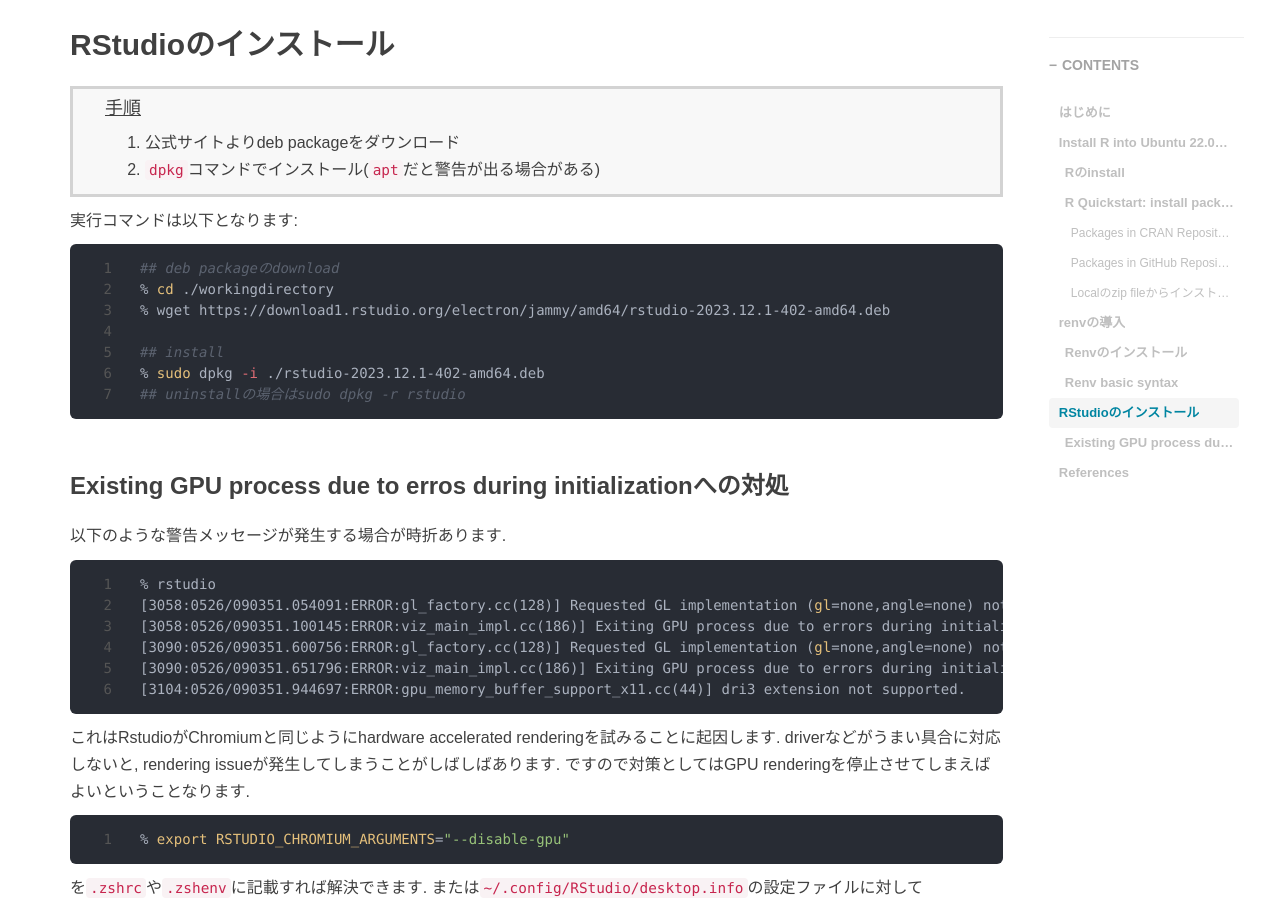
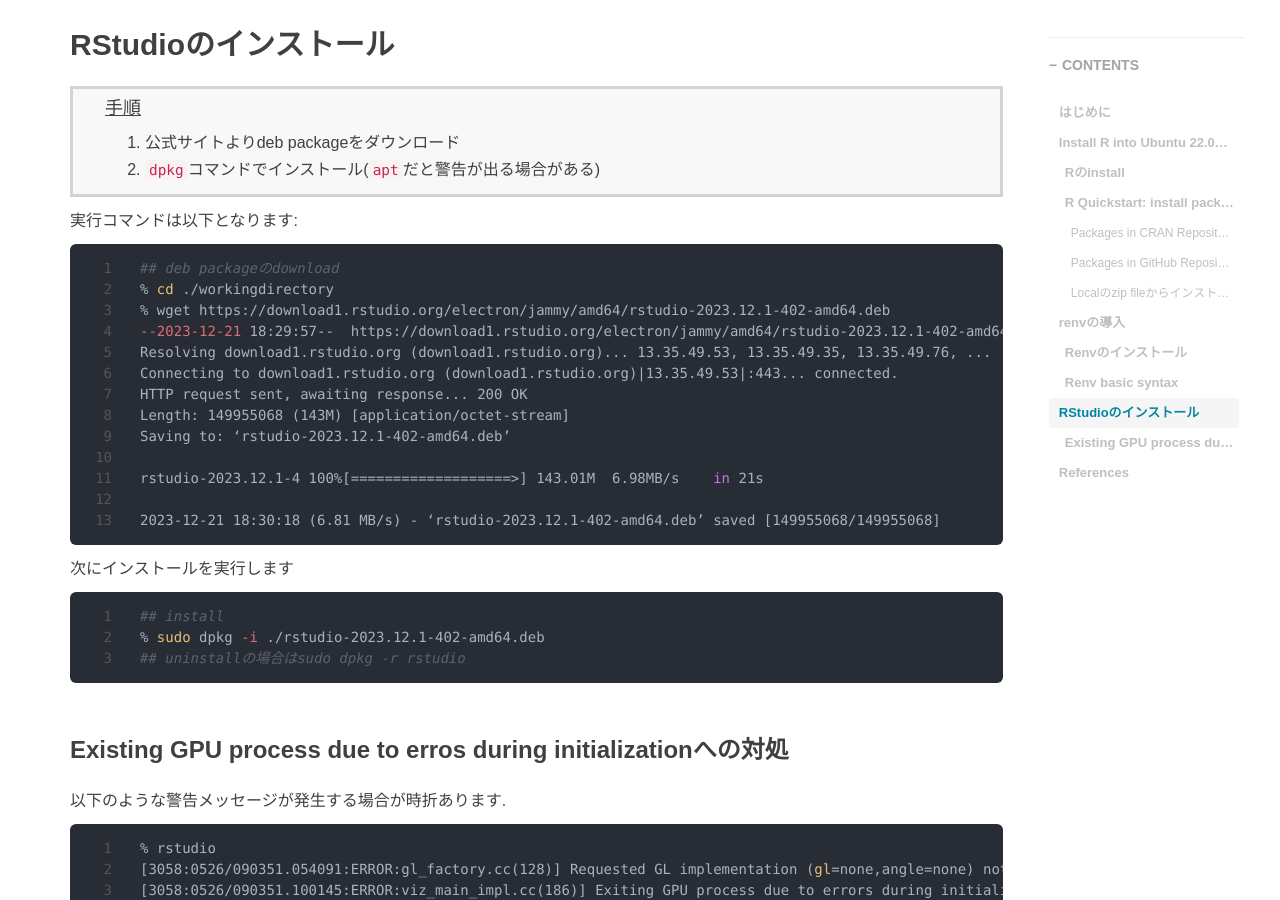
Before and after one commit to RyoNakagami/RyoNakagami.github.io, a Jekyll site: the page built from _posts/2023-07-28-Ubuntu-R-setup.md, in a window 1280 px wide and 900 px high, scrolled down 6658 px. Built offline with Jekyll 4.4.1, drawn with Linux system fonts in a browser that asks for light colours; comment, search, counter and statistics services are not loaded.

Commit message:
FIX 20230728

````diff
--- a/_posts/2023-07-28-Ubuntu-R-setup.md
+++ b/_posts/2023-07-28-Ubuntu-R-setup.md
@@ -317,7 +317,21 @@ options(renv.config.auto.snapshot = auto.snapshot)
 ## deb packageのdownload
 % cd ./workingdirectory
 % wget https://download1.rstudio.org/electron/jammy/amd64/rstudio-2023.12.1-402-amd64.deb
+--2023-12-21 18:29:57--  https://download1.rstudio.org/electron/jammy/amd64/rstudio-2023.12.1-402-amd64.deb
+Resolving download1.rstudio.org (download1.rstudio.org)... 13.35.49.53, 13.35.49.35, 13.35.49.76, ...
+Connecting to download1.rstudio.org (download1.rstudio.org)|13.35.49.53|:443... connected.
+HTTP request sent, awaiting response... 200 OK
+Length: 149955068 (143M) [application/octet-stream]
+Saving to: ‘rstudio-2023.12.1-402-amd64.deb’
 
+rstudio-2023.12.1-4 100%[===================>] 143.01M  6.98MB/s    in 21s
+
+2023-12-21 18:30:18 (6.81 MB/s) - ‘rstudio-2023.12.1-402-amd64.deb’ saved [149955068/149955068]
+```
+
+次にインストールを実行します
+
+```zsh
 ## install
 % sudo dpkg -i ./rstudio-2023.12.1-402-amd64.deb
 ## uninstallの場合はsudo dpkg -r rstudio
````
